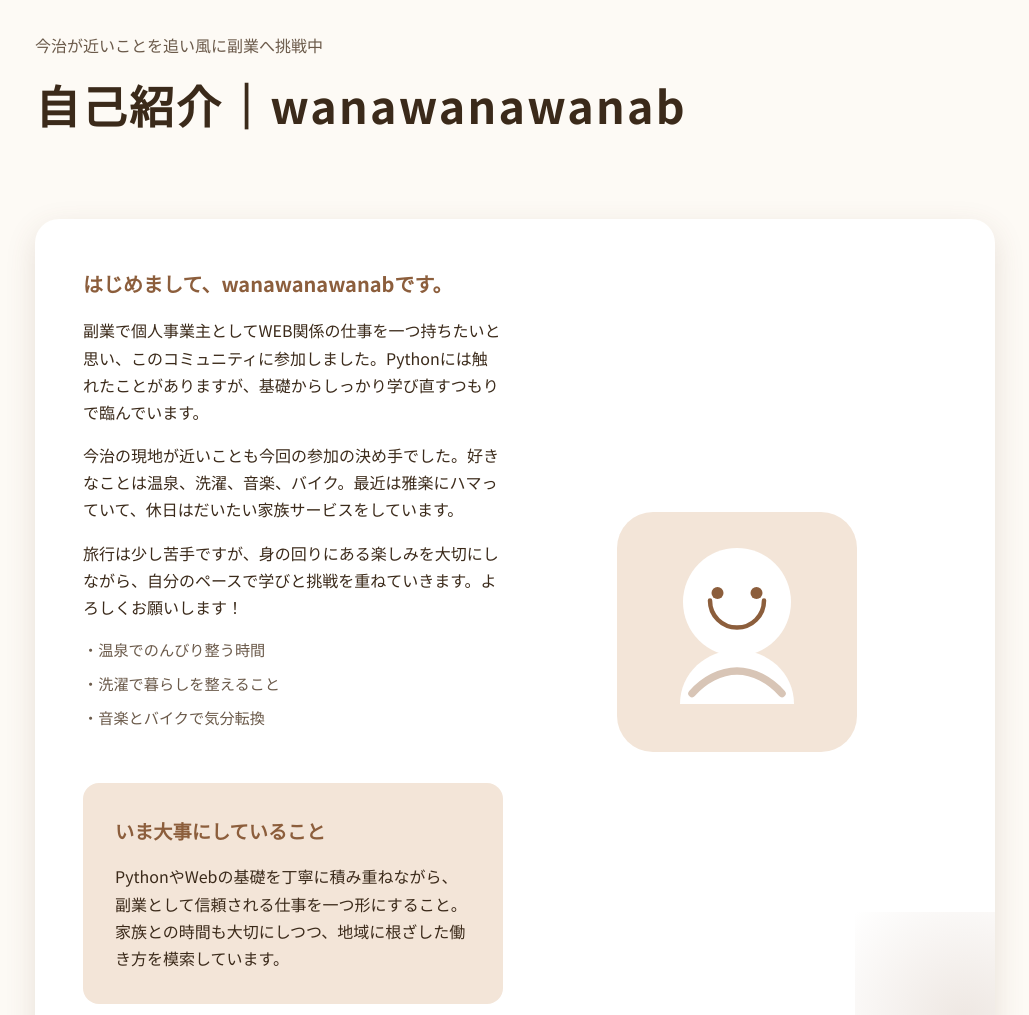
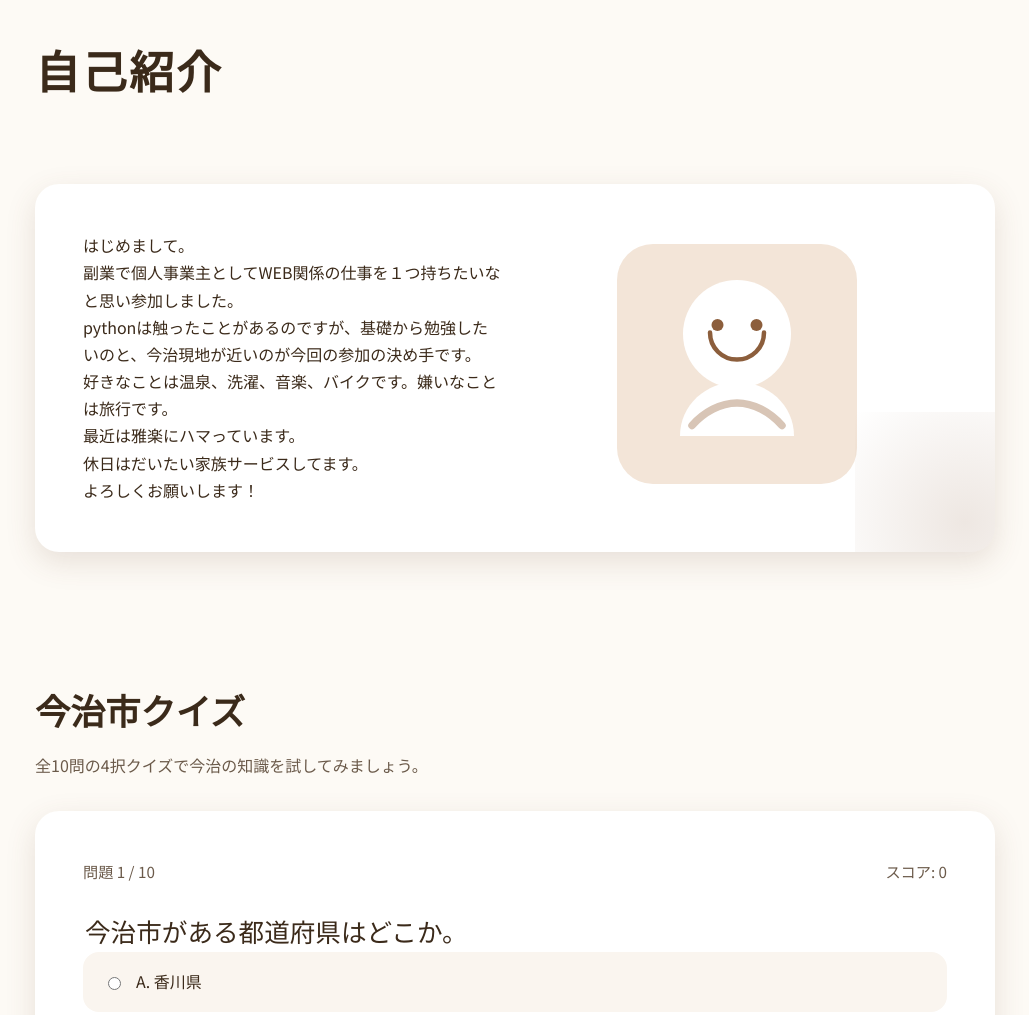
Before and after one commit to yu04110/jikosyokai, a plain HTML site: page index.html in a window 1280 px wide. Shown: the top 1015 px of the page, without its empty margins (125-1154 px from the left). Drawn offline with Linux system fonts and the light colour scheme.

Commit message:
自己紹介文更新

```diff
--- a/index.html
+++ b/index.html
@@ -7,7 +7,7 @@
       name="description"
       content="wanawanawanabの自己紹介と今治市クイズ、SNSリンクをまとめたページです。"
     />
-    <title>自己紹介｜wanawanawanab</title>
+    <title>自己紹介</title>
     <link rel="preconnect" href="https://fonts.googleapis.com" />
     <link rel="preconnect" href="https://fonts.gstatic.com" crossorigin />
     <link
@@ -20,8 +20,7 @@
     <header class="page-header">
       <div class="container">
         <div class="page-header__inner">
-          <p class="page-subtitle">今治が近いことを追い風に副業へ挑戦中</p>
-          <h1 class="page-title">自己紹介｜wanawanawanab</h1>
+          <h1 class="page-title">自己紹介</h1>
         </div>
       </div>
     </header>
@@ -61,29 +60,13 @@
               </svg>
             </div>
             <div class="profile-card__text">
-              <p class="profile-card__greeting">
-                はじめまして、wanawanawanabです。
-              </p>
-              <p class="profile-card__bio">
-                副業で個人事業主としてWEB関係の仕事を一つ持ちたいと思い、このコミュニティに参加しました。Pythonには触れたことがありますが、基礎からしっかり学び直すつもりで臨んでいます。
-              </p>
-              <p class="profile-card__bio">
-                今治の現地が近いことも今回の参加の決め手でした。好きなことは温泉、洗濯、音楽、バイク。最近は雅楽にハマっていて、休日はだいたい家族サービスをしています。
-              </p>
-              <p class="profile-card__bio">
-                旅行は少し苦手ですが、身の回りにある楽しみを大切にしながら、自分のペースで学びと挑戦を重ねていきます。よろしくお願いします！
-              </p>
-              <ul class="profile-card__list" aria-label="好きなこと">
-                <li>・温泉でのんびり整う時間</li>
-                <li>・洗濯で暮らしを整えること</li>
-                <li>・音楽とバイクで気分転換</li>
-              </ul>
-              <div class="highlight-box">
-                <h2 class="highlight-box__title">いま大事にしていること</h2>
-                <p class="highlight-box__text">
-                  PythonやWebの基礎を丁寧に積み重ねながら、副業として信頼される仕事を一つ形にすること。家族との時間も大切にしつつ、地域に根ざした働き方を模索しています。
-                </p>
-              </div>
+              <p class="profile-card__bio" style="white-space: pre-line;">はじめまして。
+副業で個人事業主としてWEB関係の仕事を１つ持ちたいなと思い参加しました。
+pythonは触ったことがあるのですが、基礎から勉強したいのと、今治現地が近いのが今回の参加の決め手です。
+好きなことは温泉、洗濯、音楽、バイクです。嫌いなことは旅行です。
+最近は雅楽にハマっています。
+休日はだいたい家族サービスしてます。
+よろしくお願いします！</p>
             </div>
           </article>
         </div>
```
